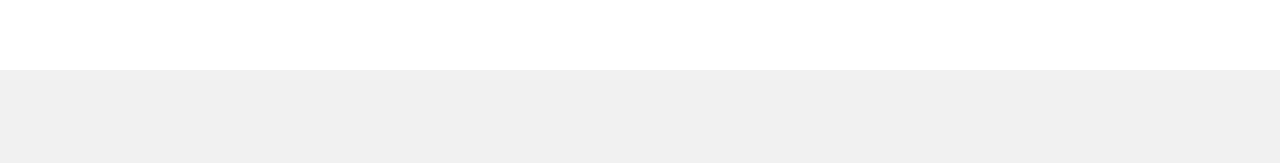
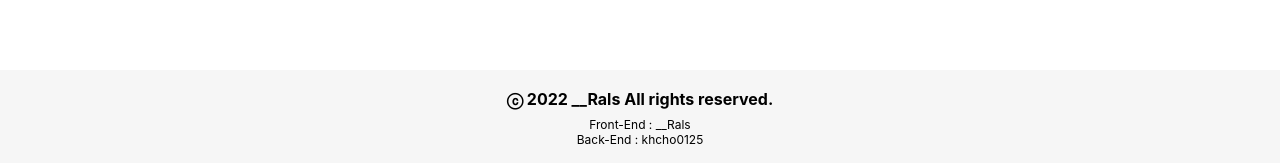
Before and after one commit to Sonnehilda/VoTic, a Next.js app: page / in a window 1280 px wide. Shown: the part 634-797 px from the top of the page. Built offline with nearby package versions, Linux system fonts and the light colour scheme.

Commit message:
Updated Footer Component.

```diff
--- a/src/component/Footer/index.tsx
+++ b/src/component/Footer/index.tsx
@@ -1,13 +1,19 @@
 import { css } from "@emotion/react";
 
 const Footer = () => {
-  return <footer css={backgroundStyle}></footer>;
+  return (
+    <footer css={backgroundStyle}>
+      <strong>ⓒ 2022 __Rals All rights reserved.</strong>
+      <span>Front-End : __Rals</span>
+      <span>Back-End : khcho0125</span>
+    </footer>
+  );
 };
 
 export default Footer;
 
 const backgroundStyle = css`
-  background-color: #f1f1f1;
+  background-color: #f6f6f6;
 
   position: relative;
 
@@ -15,6 +21,17 @@ const backgroundStyle = css`
   height: 6rem;
 
   display: flex;
+  flex-direction: column;
   justify-content: center;
   align-items: center;
+
+  font-size: 1rem;
+
+  span {
+    font-size: 0.75rem;
+
+    :first-of-type {
+      margin-top: 0.5rem;
+    }
+  }
 `;
```
